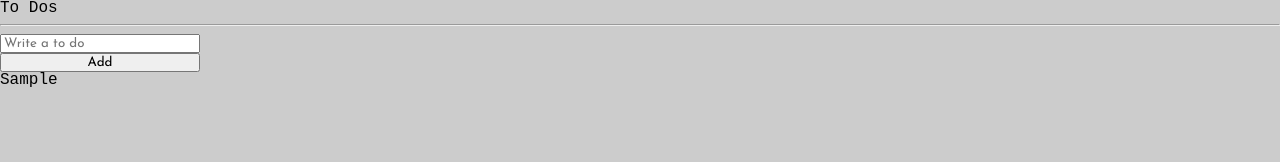
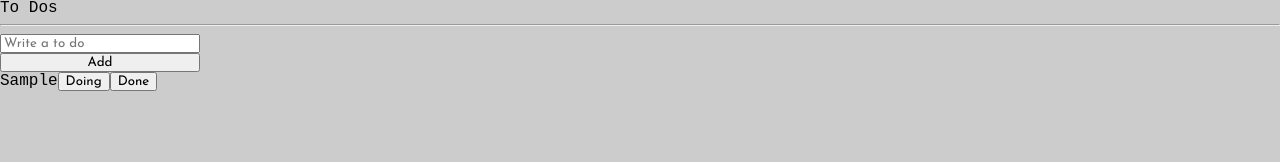
Before and after one commit to zooyaho/react-todolist-app, a React (Create React App) app: page / in a window 1280 px wide. Both pictures are taken after typing "Sample" into the empty fields and a click on the button "Add". Shown: the top 162 px of the page. Built offline with nearby package versions, Linux system fonts and the light colour scheme.

Commit message:
카테고리 버튼 생성

```diff
--- a/src/components/ToDo.tsx
+++ b/src/components/ToDo.tsx
@@ -1,8 +1,35 @@
-import { IToDo} from "../atoms";
+import { IToDo, toDoState } from "../atoms";
+import { useSetRecoilState } from "recoil";
 
-const ToDo = ({text, id, category}:IToDo)=>{
-  return(
-    <li key={id}>{text}</li>
+const ToDo = ({ text, id, category }: IToDo) => {
+  const setToDos = useSetRecoilState(toDoState);
+
+  const ClickHandler = (event:React.MouseEvent<HTMLButtonElement>) => {
+    const {currentTarget:{name}} = event;
+    console.log(name);
+
+    // 여기서 id를 가지고 수정해야함~!
+    // setToDos((oldToDos)=>[...oldToDos]);
+  }
+
+  return (
+    <li>
+      <span>{text}</span>
+      {/* 인자로 넘어가기 위해서 익명함수를 사용해야함!! */}
+      {category !== "DOING" && (
+        <button name="DOING" onClick={ClickHandler}>Doing</button>
+      )}
+      {category !== "TO_DO" && (
+        <button name="TO_DO" onClick={ClickHandler}>To Do</button>
+      )}
+      {category !== "DONE" && (
+        <button name="DONE" onClick={ClickHandler}>Done</button>
+      )}
+    </li>
   );
 };
 export default ToDo;
+
+// interface의 특정 타입(프로퍼티)를 가져올 수 있음.
+// const ClickHandler = (newCategory: IToDo["category"]) => {}
+// {category !== "DOING" && (<button onClick={() => ClickHandler("DOING")}>Doing</button>)}
--- a/src/components/ToDoList.tsx
+++ b/src/components/ToDoList.tsx
@@ -12,7 +12,7 @@
       <hr />
       <CreateToDo />
       <ul>
-        {toDos.map((todo) => <ToDo {...todo} />)}
+        {toDos.map((todo) => <ToDo key={todo.id} {...todo} />)}
       </ul>
     </div>
   );
```
